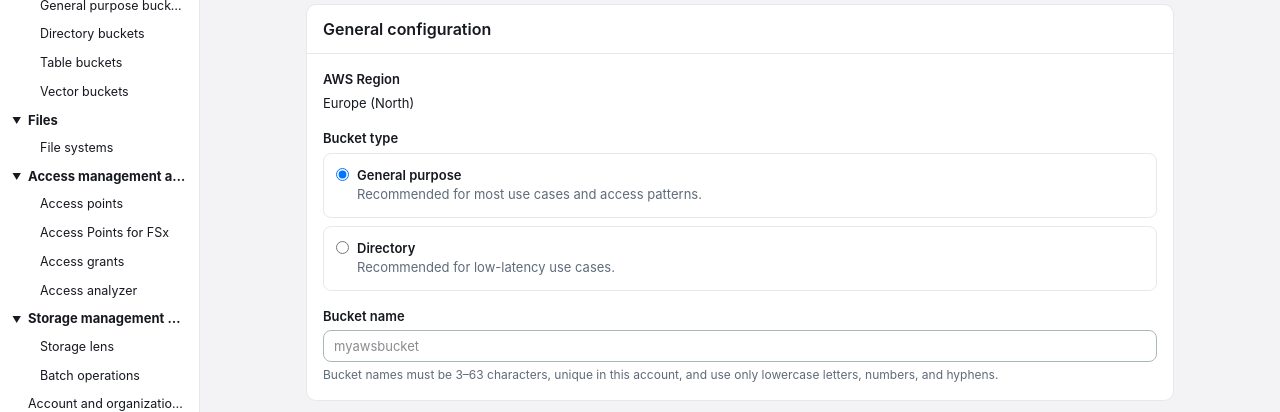
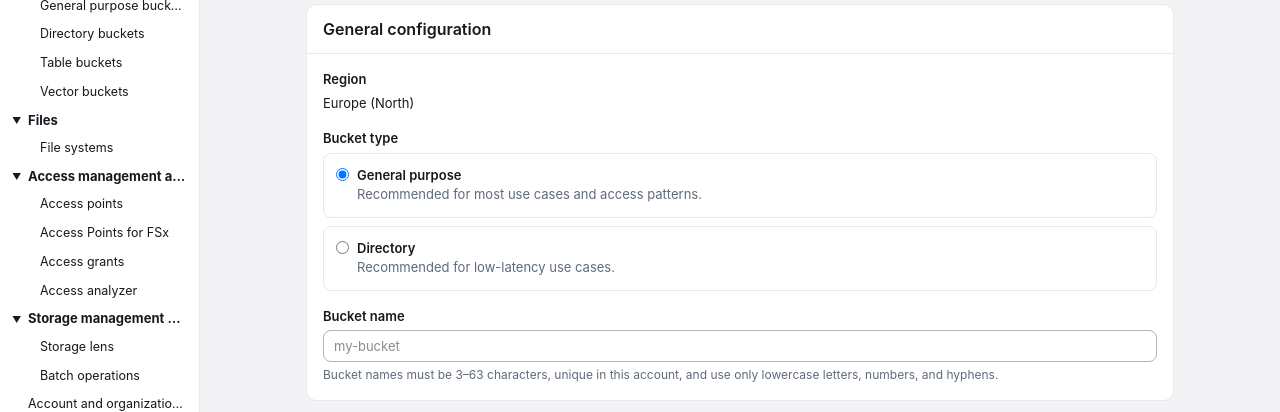
Before and after one commit to popododo0720/vws-console, a Next.js app: page /storage/buckets/create in a window 1280 px wide. Shown: the part 120-532 px from the top of the page. Built offline with nearby package versions, Linux system fonts and the light colour scheme.

Commit message:
Neutralize AWS-branded strings in S3 views

```diff
--- a/src/components/sites/console/buckets-view.tsx
+++ b/src/components/sites/console/buckets-view.tsx
@@ -66,7 +66,7 @@
         </Link>
       ),
     },
-    { key: "region", header: "AWS Region", minWidth: 160, sortValue: (row) => row.region, cell: (row) => row.region },
+    { key: "region", header: "Region", minWidth: 160, sortValue: (row) => row.region, cell: (row) => row.region },
     { key: "created", header: "Creation date", minWidth: 140, sortValue: (row) => row.created, cell: (row) => row.created },
   ];
 
--- a/src/components/sites/console/create-bucket-view.tsx
+++ b/src/components/sites/console/create-bucket-view.tsx
@@ -51,7 +51,7 @@
         <div className="mx-auto max-w-[900px] space-y-4 px-4 pb-8">
           <Section title="General configuration">
             <div>
-              <FieldLabel>AWS Region</FieldLabel>
+              <FieldLabel>Region</FieldLabel>
               <p>{api.region}</p>
             </div>
             <div className="space-y-2">
@@ -75,7 +75,7 @@
               <FieldLabel>Bucket name</FieldLabel>
               <input
                 className="field"
-                placeholder="myawsbucket"
+                placeholder="my-bucket"
                 value={name}
                 onChange={(event) => {
                   setName(event.target.value);
```
